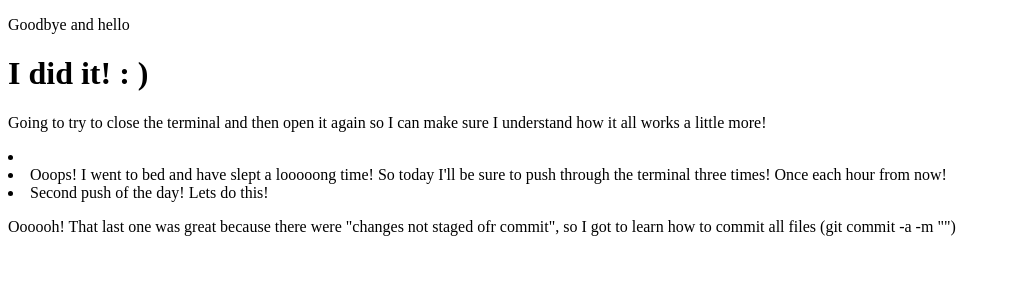
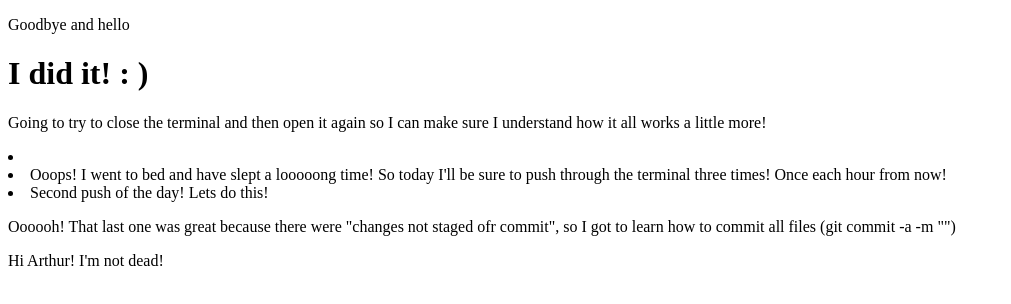
Before and after one commit to AutopsyTurvy/portfolio, a website: page index.html in a window 1280 px wide. Shown: the whole page, without its empty margins (0-1011 px from the left). Drawn offline with Linux system fonts and the light colour scheme.

Commit message:
commit for today

```diff
--- a/index.html
+++ b/index.html
@@ -18,7 +18,7 @@
     </li>
 
     <p>Oooooh! That last one was great because there were "changes not staged ofr commit", so I got to learn how to commit all files (git commit -a -m "")</p>
-
+    <p>Hi Arthur! I'm not dead! </p>
 
 </body>
 </html>
```
